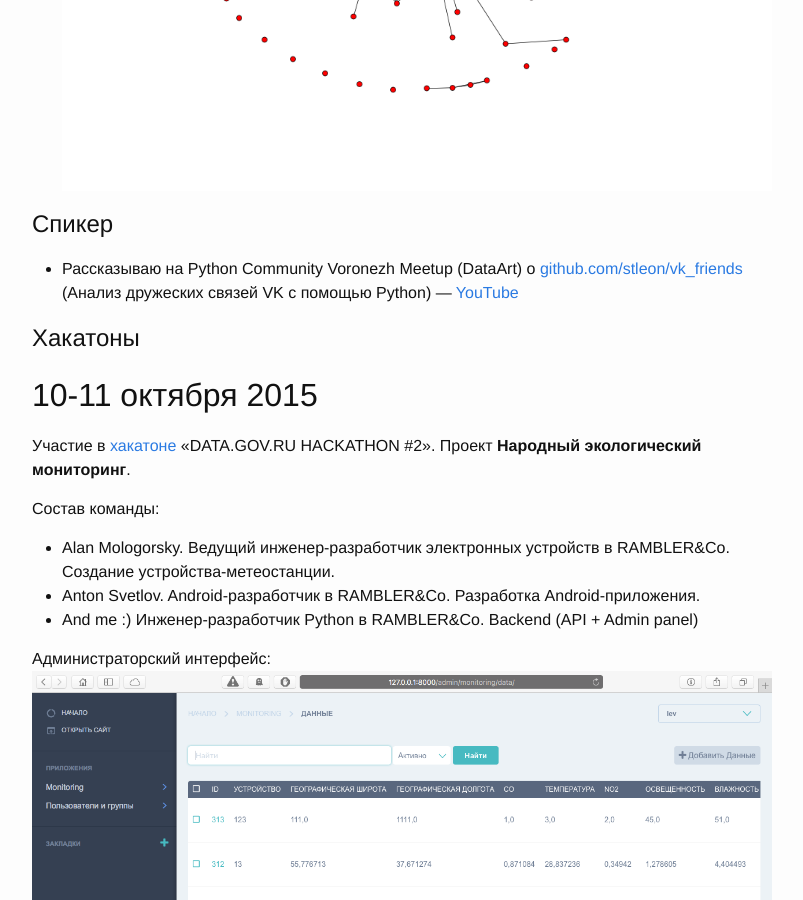
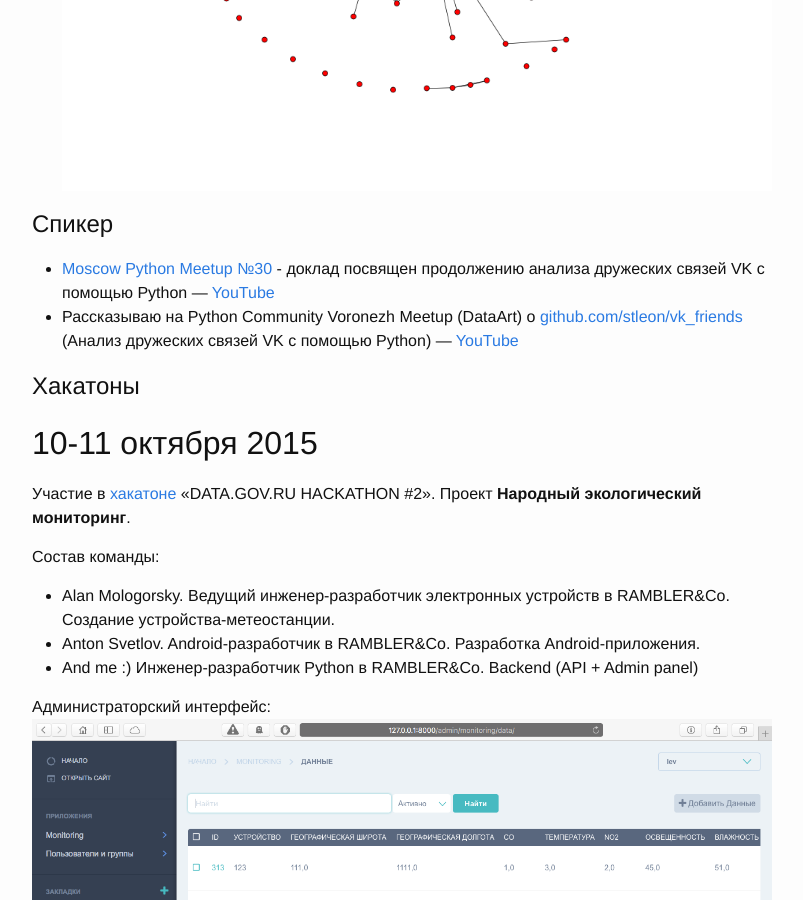
Before and after one commit to stleon/stleon.github.io, a Jekyll site: the page built from resume.md, in a window 1280 px wide and 900 px high, scrolled down 3022 px. Shown: the whole window, without its empty margins (238-1041 px from the left). Built offline with Jekyll 4.4.1, drawn with Linux system fonts in a browser that asks for light colours.

Commit message:
moscow python meetup №30

```diff
--- a/resume.md
+++ b/resume.md
@@ -55,6 +55,7 @@ Cвободное общение с носителями языка и чтен
 ![Анализ дружеских связей VK с помощью Python. Продолжение](/downloads/vk_friends2.png)
 
 #Спикер
+- [Moscow Python Meetup №30](http://www.moscowpython.ru/meetup/30/analiz-druzheskih-svjazej-vk-s-pomoshchju-python/) - доклад посвящен продолжению анализа дружеских связей VK с помощью Python — [YouTube](https://www.youtube.com/watch?v=W7-tSpkjFD4)
 - Рассказываю на Python Community Voronezh Meetup (DataArt) о [github.com/stleon/vk_friends](https://github.com/stleon/vk_friends) (Анализ дружеских связей VK с помощью Python) — [YouTube](https://youtu.be/RkcX6ZWU56s?t=8040)
 
 #Хакатоны
```
